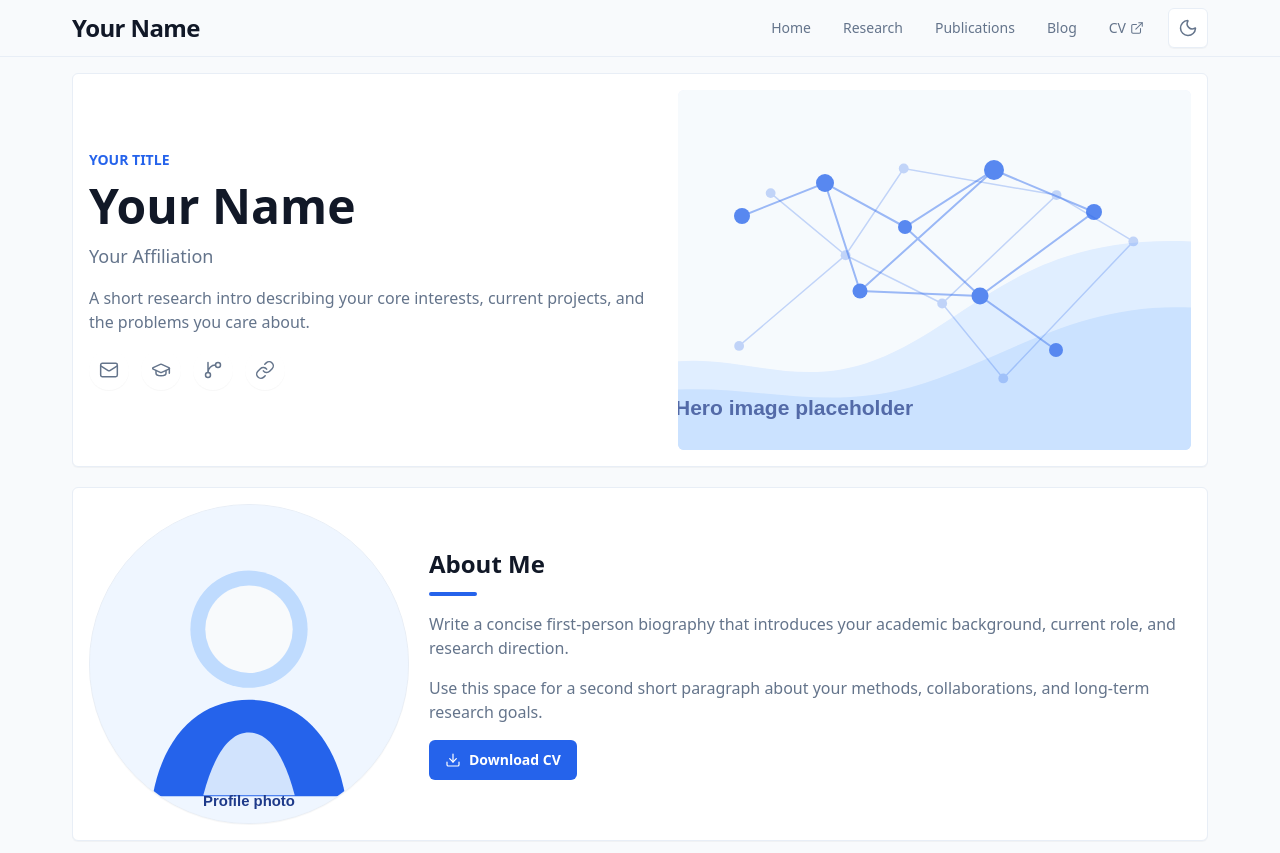
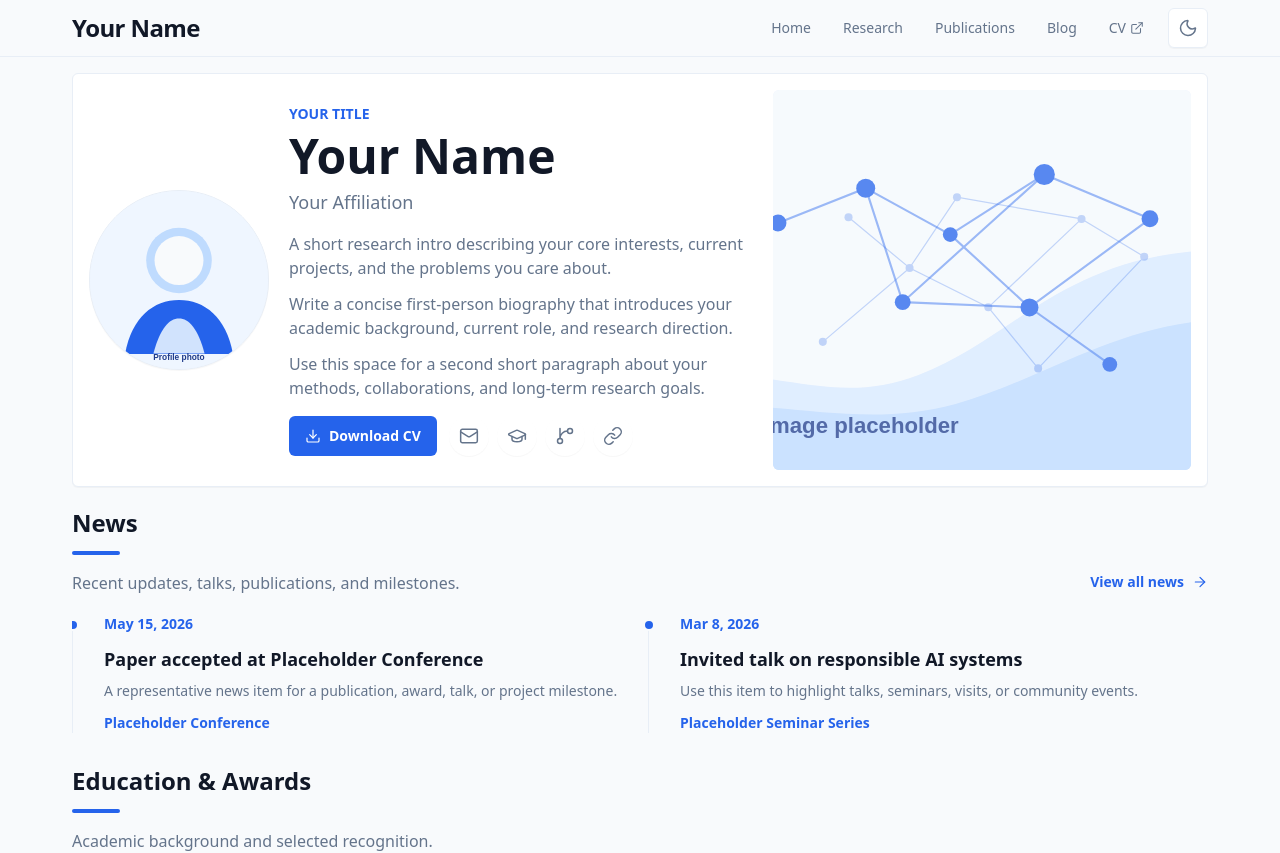
Before and after one commit to mtplayground/chen-hatti-f810-personal-site, a Next.js app: page / in a window 1280 px wide. Shown: the top 853 px of the page. Built offline with nearby package versions, Linux system fonts and the light colour scheme.

Commit message:
feat: Redesign Hero with left avatar and fold in About

```diff
--- a/app/page.tsx
+++ b/app/page.tsx
@@ -1,5 +1,4 @@
 import {
-  AboutSection,
   BlogsSection,
   EducationAwardsSection,
   ExperienceTeachingSection,
@@ -13,7 +12,6 @@ export default function Home() {
   return (
     <main className="space-y-section">
       <HeroSection />
-      <AboutSection />
       <NewsTimelineSection />
       <EducationAwardsSection />
       <SelectedPublicationsSection />
--- a/components/sections/hero-section.tsx
+++ b/components/sections/hero-section.tsx
@@ -1,3 +1,4 @@
+import { Download } from "lucide-react";
 import Image from "next/image";
 import { siteContent } from "../../data/config";
 import { Card, SocialButton } from "../ui";
@@ -35,24 +36,51 @@ export function HeroSection() {
   return (
     <section aria-labelledby="hero-heading">
       <Card className="overflow-hidden">
-        <div className="grid gap-card-lg lg:grid-cols-[minmax(0,1fr)_minmax(360px,0.9fr)] lg:items-stretch">
+        <div className="grid gap-card-lg lg:grid-cols-[180px_minmax(0,1fr)_minmax(320px,0.9fr)] lg:items-center">
+          <div className="mx-auto w-full max-w-[180px] lg:mx-0">
+            <div className="relative aspect-square overflow-hidden rounded-full border border-academic-border bg-academic-accent-subtle shadow-card dark:border-academic-dark-border dark:bg-academic-dark-accent-soft">
+              <Image
+                alt={profile.avatar.alt}
+                className="object-cover"
+                fill
+                priority
+                sizes="(min-width: 1024px) 180px, 45vw"
+                src={profile.avatar.src}
+              />
+            </div>
+          </div>
+
           <div className="flex flex-col justify-center">
             <p className="text-sm font-semibold uppercase tracking-normal text-academic-accent dark:text-academic-dark-accent">
               {profile.title}
             </p>
             <h1
-              className="mt-3 text-4xl font-bold leading-tight text-academic-text dark:text-academic-dark-text sm:text-5xl"
+              className="mt-2 text-4xl font-bold leading-tight text-academic-text dark:text-academic-dark-text sm:text-5xl"
               id="hero-heading"
             >
               {profile.name}
             </h1>
-            <p className="mt-3 text-lg font-medium text-academic-muted dark:text-academic-dark-muted">
+            <p className="mt-2 text-lg font-medium text-academic-muted dark:text-academic-dark-muted">
               {profile.affiliation}
             </p>
             <p className="mt-card max-w-2xl text-base text-academic-muted dark:text-academic-dark-muted">
               {profile.researchIntro}
             </p>
-            <div className="mt-card flex flex-wrap gap-3" aria-label="Social links">
+            <div className="mt-3 space-y-3 text-base text-academic-muted dark:text-academic-dark-muted">
+              {profile.bio.map((paragraph) => (
+                <p key={paragraph}>{paragraph}</p>
+              ))}
+            </div>
+
+            <div className="mt-card flex flex-wrap items-center gap-3">
+              <a
+                className="inline-flex items-center gap-2 rounded-card bg-academic-accent px-4 py-2.5 text-sm font-semibold text-white no-underline transition-colors hover:bg-academic-accent-hover focus-visible:outline focus-visible:outline-2 focus-visible:outline-offset-2 focus-visible:outline-academic-accent dark:bg-academic-dark-accent dark:text-academic-dark-bg dark:hover:bg-academic-dark-accent-hover dark:focus-visible:outline-academic-dark-accent"
+                href={profile.cvHref}
+              >
+                <Download aria-hidden="true" className="h-4 w-4" strokeWidth={1.8} />
+                <span>Download CV</span>
+              </a>
+              <div className="flex flex-wrap gap-2" aria-label="Social links">
                 {profile.socials.map((social) => (
                   <SocialButton
                     className="rounded-full border-academic-border bg-academic-surface shadow-card hover:bg-academic-accent-subtle dark:border-academic-dark-border dark:bg-academic-dark-surface dark:hover:bg-academic-dark-surface-muted"
@@ -62,14 +90,15 @@ export function HeroSection() {
                 ))}
               </div>
             </div>
+          </div>
 
-          <div className="relative min-h-[280px] overflow-hidden rounded-card bg-academic-accent-subtle dark:bg-academic-dark-accent-soft sm:min-h-[360px]">
+          <div className="relative min-h-[260px] overflow-hidden rounded-card bg-academic-accent-subtle dark:bg-academic-dark-accent-soft sm:min-h-[320px] lg:min-h-[380px]">
             <Image
               alt={profile.heroImage.alt}
               className="object-cover"
               fill
               priority
-              sizes="(min-width: 1024px) 440px, 100vw"
+              sizes="(min-width: 1024px) 360px, 100vw"
               src={profile.heroImage.src}
             />
             <div className="absolute inset-0 bg-academic-accent-subtle/25 dark:bg-academic-dark-bg/20" />
```
Lines whose indentation alone changed are shown as unchanged.
